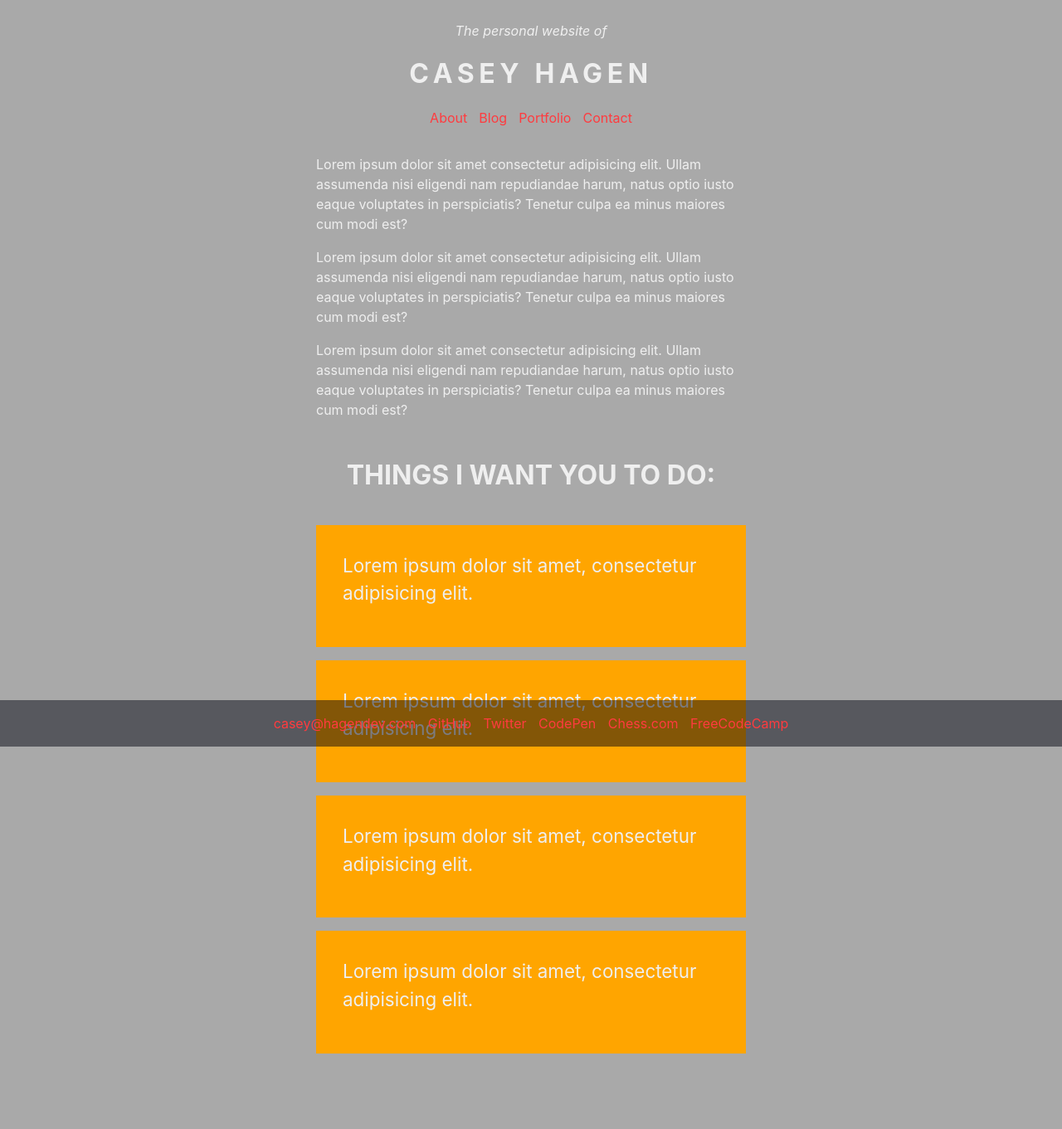
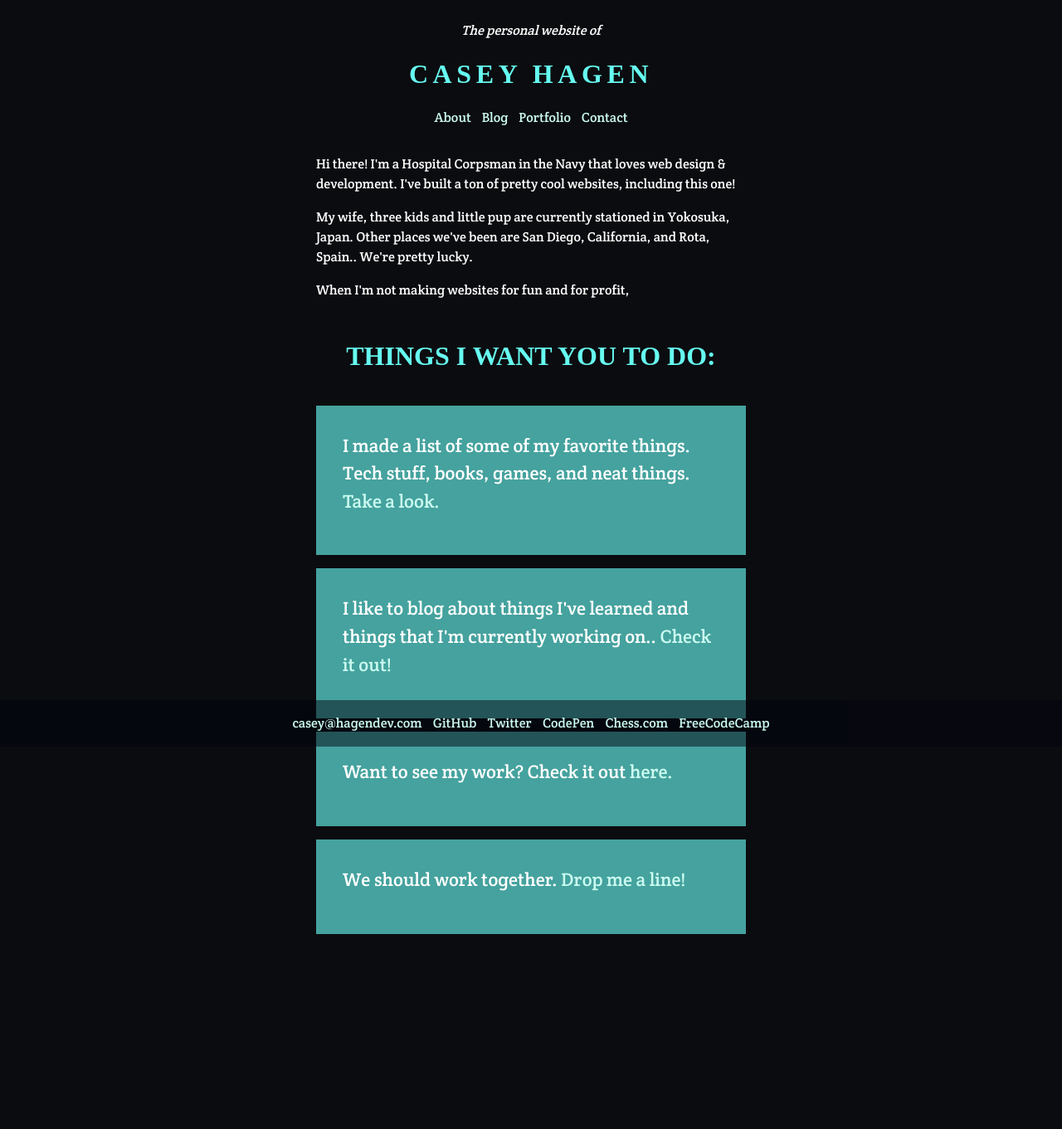
Before and after one commit to aechagen/hagendev2, a Jekyll site: the page built from index.html, in a window 1280 px wide. Shown: the whole page at 83% size. Built offline with Jekyll 4.4.1, drawn with Linux system fonts in a browser that asks for light colours; some web fonts are replaced; Markdown is read by kramdown in place of the engine named in the settings; after the commit the page ends 1217 px from its top, so only the background shows below that.

Commit message:
Added copy, new colors and fonts - Pretty much finished the front page - TODO:   - Links on front page   - Complete copy for about section   - Start blog and portfolio pages

```diff
--- a/_layouts/default.html
+++ b/_layouts/default.html
@@ -5,6 +5,7 @@
 		<meta http-equiv="X-UA-Compatible" content="ie=edge">
 		<title>{{ page.title }}</title>
 		<meta name="viewport" content="width=device-width, initial-scale=1.0">
+		<link href="https://fonts.googleapis.com/css?family=Crete+Round|Ledger" rel="stylesheet">
 		<link rel="stylesheet" href="https://stackpath.bootstrapcdn.com/bootstrap/4.1.1/css/bootstrap.min.css">
 		<link rel="stylesheet" href="assets/css/main.css">
 	</head>
--- a/assets/css/main.css
+++ b/assets/css/main.css
@@ -298,10 +298,15 @@ template {
   display: none; }
 
 body {
-  background: #A9A9A9;
-  color: #EFEFEF; }
+  background: #0b0c10;
+  color: white;
+  font-family: "Crete Round", serif; }
   body a {
-    color: #FF3B3F; }
+    color: #ccfcf1; }
+    body a:hover {
+      color: white; }
+  body h1, body h2 {
+    font-family: "Ledger", serif; }
 
 .container {
   max-width: 568px;
@@ -313,6 +318,7 @@ header {
   header span {
     font-style: italic; }
   header h1 {
+    color: #66fcf1;
     font-weight: bold;
     text-transform: uppercase;
     letter-spacing: 0.35rem; }
@@ -323,13 +329,14 @@ header {
   padding-top: 2rem; }
 
 .cta-blocks h2 {
+  color: #66FCF1;
   text-align: center;
   padding: 2rem 0 2rem 0;
   text-transform: uppercase;
   font-weight: bold; }
 
 .cta-blocks .block {
-  background: orange;
+  background: #45A29E;
   font-size: 1.4rem;
   padding: 2rem;
   margin: 0 0 1rem 0; }
--- a/index.html
+++ b/index.html
@@ -17,33 +17,42 @@ title: HagenDev
   <main>
     <div class="about-area">
       <p>
-        Lorem ipsum dolor sit amet consectetur adipisicing elit. Ullam assumenda nisi eligendi nam repudiandae harum, natus optio iusto eaque voluptates in perspiciatis? Tenetur culpa ea minus maiores cum modi est?
+        Hi there! I'm a Hospital Corpsman in the Navy that loves web design &amp; development.
+        I've built a ton of pretty cool websites, including this one!
       </p>
       <p>
-        Lorem ipsum dolor sit amet consectetur adipisicing elit. Ullam assumenda nisi eligendi nam repudiandae harum, natus optio iusto eaque voluptates in perspiciatis? Tenetur culpa ea minus maiores cum modi est?
+        My wife, three kids and little pup are currently stationed in Yokosuka, Japan. Other places
+        we've been are San Diego, California, and Rota, Spain.. We're pretty lucky.
       </p>
       <p>
-        Lorem ipsum dolor sit amet consectetur adipisicing elit. Ullam assumenda nisi eligendi nam repudiandae harum, natus optio iusto eaque voluptates in perspiciatis? Tenetur culpa ea minus maiores cum modi est?
+        When I'm not making websites for fun and for profit,
       </p>
     </div> <!-- .about-area -->
 
     <div class="cta-blocks">
       <h2>Things I want you to do:</h2>
-
       <div class="block">
-        <p>Lorem ipsum dolor sit amet, consectetur adipisicing elit. </p>
+        <p>
+          I made a list of some of my favorite things. Tech stuff,
+          books, games, and neat things. <a href="#">Take a look.</a>
+        </p>
       </div>
 
       <div class="block">
-        <p>Lorem ipsum dolor sit amet, consectetur adipisicing elit. </p>
+        <p>
+          I like to blog about things I've learned and things that
+          I'm currently working on.. <a href="#">Check it out!</a>
+        </p>
       </div>
 
       <div class="block">
-        <p>Lorem ipsum dolor sit amet, consectetur adipisicing elit. </p>
+        <p>Want to see my work? Check it out <a href="#">here.</a></p>
       </div>
 
       <div class="block">
-        <p>Lorem ipsum dolor sit amet, consectetur adipisicing elit. </p>
+        <p>
+          We should work together. <a href="mailto:casey@hagendev.com">Drop me a line!</a>
+        </p>
       </div>
     </div> <!-- .row -->
   </main>
```
Also changed, not shown: assets/css/main.scss (+14 -4 lines).
